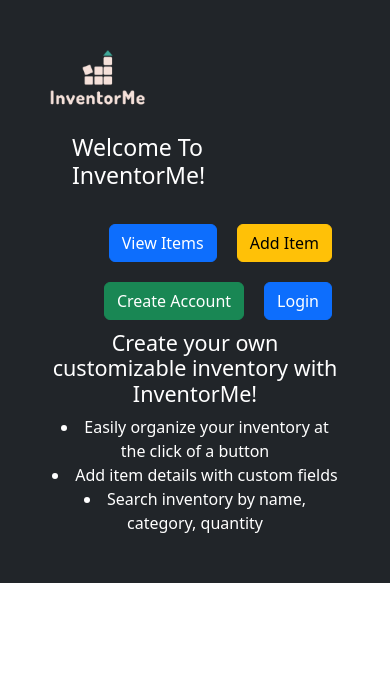
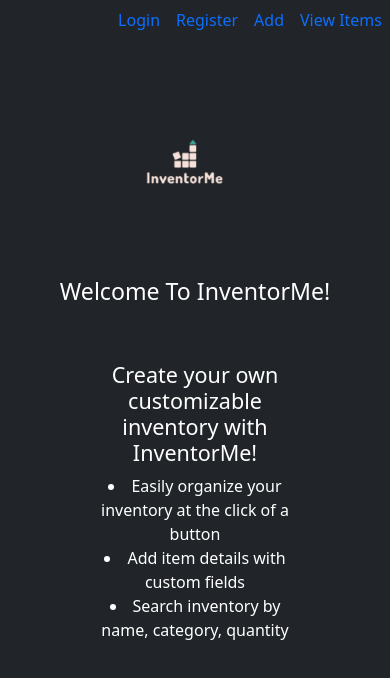
Before and after one commit to LiftOff-AC3/inventorme, a React (Create React App) app in the folder front-end/: page / in a window 390 px wide. Shown: the top 678 px of the page. Built offline with nearby package versions, Linux system fonts and the light colour scheme.

Commit message:
2_Read_Data - Updated ItemsList, Landing, App, App.css, and Navigation to use new navigation setup - kg

```diff
--- a/front-end/src/App.css
+++ b/front-end/src/App.css
@@ -1,38 +1,45 @@
-.App {
-  text-align: center;
+#landing-page {
+display: flex;
+justify-content: space-evenly;
+height: 100vh;
+}
+nav {
+position: fixed;
+top: 0;
+width: 100%;
+}
+.landing-nav {
+display: flex;
+justify-content: flex-end;
+align-content: center;
+}
+.landing-nav-link {
+margin: .5rem;
+}
+.login-nav,
+.register-nav,
+.add-nav{
+display: flex;
+flex-direction: row;
+justify-content: space-between;
+}
+.login-nav-link,
+.register-nav-link,
+.add-nav-link{
+margin: .5rem;
 }
 
-.App-logo {
-  height: 40vmin;
-  pointer-events: none;
+@media(max-width: 800px) {
+#landing-page {
+display: flex;
+flex-direction: column;
+align-items: center;
+text-align: center
+}
+#logo {
+max-width: 80%;
+height: auto;
+
 }
 
-@media (prefers-reduced-motion: no-preference) {
-  .App-logo {
-    animation: App-logo-spin infinite 20s linear;
-  }
 }
-
-.App-header {
-  background-color: #282c34;
-  min-height: 100vh;
-  display: flex;
-  flex-direction: column;
-  align-items: center;
-  justify-content: center;
-  font-size: calc(10px + 2vmin);
-  color: white;
-}
-
-.App-link {
-  color: #61dafb;
-}
-
-@keyframes App-logo-spin {
-  from {
-    transform: rotate(0deg);
-  }
-  to {
-    transform: rotate(360deg);
-  }
-}
--- a/front-end/src/App.js
+++ b/front-end/src/App.js
@@ -1,46 +1,31 @@
-import { useState } from 'react';
+import {
+  BrowserRouter,
+  Routes,
+  Route
+} from "react-router-dom";
 import './App.css';
 import 'bootstrap/dist/css/bootstrap.min.css';
+import Item from "./components/layout/CreateItemForm";
+import ItemsList from "./components/layout/ItemsList";
 import Registration from "./components/layout/Registration";
 import Landing from "./components/layout/Landing";
 import Login from "./components/layout/LoginPage";
-import ItemsList from "./components/layout/ItemsList";
+import Navigation from "./components/layout/Navigation"
 
 function App() {
-
-  const [showLanding, setShowLanding] = useState(true);
-  const [showViewItems, setViewItems] = useState(false);
-  const [showLogin, setShowLogin] = useState(false)
-  const [showRegistration, setShowRegistration] = useState(false);
-
-  function handleLogin() {
-    setShowLogin(true);
-    setShowRegistration(false);
-    setShowLanding(false);
-    setViewItems(false);
-  }
-
-  function handleCreateAccount() {
-    setShowRegistration(true);
-    setShowLogin(false);
-    setShowLanding(false);
-    setViewItems(false);
-  }
-
-  function handleViewItems() {
-    setViewItems(true);
-    setShowRegistration(false);
-    setShowLogin(false);
-    setShowLanding(false);
-  }
-
   return (
-    <>
-      {showLanding && <Landing handleCreateAccount={handleCreateAccount} handleLogin={handleLogin} handleViewItems={handleViewItems} />}
-      {showRegistration && <Registration />}
-      {showLogin && <Login />}
-      {showViewItems && <ItemsList />}
-    </>
+    <div>
+      <BrowserRouter>
+        <Navigation />
+        <Routes>
+          <Route path="/" element={<Landing />} />
+          <Route path="/login" element={<Login />} />
+          <Route path="/register" element={<Registration />} />
+          <Route path="/add" element={<Item />} />
+          <Route path="/items" element={<ItemsList />} />
+        </Routes>
+      </BrowserRouter>
+    </div>
   );
 }
 
--- a/front-end/src/components/layout/ItemsList.js
+++ b/front-end/src/components/layout/ItemsList.js
@@ -1,5 +1,6 @@
 import React, { useEffect, useState } from 'react';
 import axios from 'axios';
+import Table from 'react-bootstrap/Table'
 
 export default function ItemsList() {
 	const [items, setItems] = useState(null);
@@ -20,7 +21,7 @@ export default function ItemsList() {
 
 	return (
 		<>
-			<div data-testid="items-list">
+			<div id='items-view-page'>
 				<h1 className="m-5 text-center">Items List</h1>
 			</div>
 			<div className='item-list-table m-5'>
--- a/front-end/src/components/layout/Landing.js
+++ b/front-end/src/components/layout/Landing.js
@@ -1,29 +1,19 @@
-import React, { useState } from 'react';
+import React from "react";
 
-
-const Landing = (props) => {
-	function handleCreateAccount() {
-		props.handleCreateAccount();
-	}
-
-	function handleLogin() {
-		props.handleLogin();
-	}
-
-	function handleViewItems() {
-		props.handleViewItems();
-	}
-
+export default function Landing() {
 	return (
-		<div>
-			<div id='landing-page' className='bg-dark text-white p-5'>
-				<img src='logo_transparent.png' alt='logo' className="float-start"></img>
-				<h3 className='float-start m-4'>Welcome To InventorMe!</h3>
-				<button className="float-end btn btn-warning" id='addItem' type='submit' style={{ margin: '10px' }}>Add Item</button>
-				<button className=" float-end btn btn-primary" id='login' onClick={handleViewItems} style={{ margin: '10px' }}>View Items</button>
-				<button className=" float-end btn btn-primary" id='login' onClick={handleLogin} style={{ margin: '10px' }}>Login</button>
-				<button className="float-end btn btn-success" id='createAccount' onClick={handleCreateAccount} style={{ margin: '10px' }}>Create Account</button>
+		<>
+			<div id="landing-page" className="bg-dark text-white p-5">
+				<div id="landing-left-col">
+					<img
+						id="logo"
+						src="logo_transparent.png"
+						alt="logo"
+						className="float-start"
+					></img>
 				</div>
+				<div id="landing-right-col">
+					<h3 className="text-center">Welcome To InventorMe!</h3>
 					<p className="bg-dark text-white p-5 text-center">
 						<h4>Create your own customizable inventory with InventorMe!</h4>
 						<li>Easily organize your inventory at the click of a button</li>
@@ -31,7 +21,7 @@ const Landing = (props) => {
 						<li>Search inventory by name, category, quantity</li>
 					</p>
 				</div>
+			</div>
+		</>
 	);
-};
-
-export default Landing;
+}
--- /dev/null
+++ b/front-end/src/components/layout/Navigation.js
@@ -0,0 +1,105 @@
+import React from "react";
+import {
+	Link,
+	useLocation
+} from "react-router-dom";
+
+export default function Navigation() {
+	const location = useLocation();
+	const isRegistrationPage = location.pathname === "/register";
+	const isLoginPage = location.pathname === "/login";
+	const isAddItemPage = location.pathname === "/add";
+	const isItemsViewPage = location.pathname === "/items";
+	const isLandingPage = location.pathname === "/";
+
+	const linkStyle = {
+		textDecoration: "none"
+	};
+
+	return (
+		<nav>
+			<div>
+				{isLandingPage && (
+					<div class="landing-nav">
+						<Link class="landing-nav-link" to="/login" style={linkStyle}>
+							Login
+						</Link>
+						<Link class="landing-nav-link" to="/register" style={linkStyle}>
+							Register
+						</Link>
+						<Link class="landing-nav-link" to="/add" style={linkStyle}>
+							Add
+						</Link>
+						<Link class="landing-nav-link" to="/items" style={linkStyle}>
+							View Items
+						</Link>
+					</div>
+				)}
+
+				{isLoginPage && (
+					<div class="login-nav">
+						<Link class="login-nav-link" to="/" style={linkStyle}>
+							<img
+								id="logo"
+								src="logo_transparent.png"
+								alt="logo"
+								className="float-start"
+							></img>
+						</Link>
+						<Link class="login-nav-link" to="/register" style={linkStyle}>
+							Register
+						</Link>
+					</div>
+				)}
+
+				{isRegistrationPage && (
+					<div class="register-nav">
+						<Link class="register-nav-link" to="/" style={linkStyle}>
+							<img
+								id="logo"
+								src="logo_transparent.png"
+								alt="logo"
+								className="float-start"
+							></img>
+						</Link>
+						<Link class="register-nav-link" to="/login" style={linkStyle}>
+							Login
+						</Link>
+					</div>
+				)}
+
+				{isAddItemPage && (
+					<div class="add-nav">
+						<Link class="add-nav-link" to="/" style={linkStyle}>
+							<img
+								id="logo"
+								src="logo_transparent.png"
+								alt="logo"
+								className="float-start"
+							></img>
+						</Link>
+						<Link class="add-nav-link" to="" style={linkStyle}>
+							Log Out
+						</Link>
+					</div>
+				)}
+
+				{isItemsViewPage && (
+					<div class="add-nav">
+						<Link class="add-nav-link" to="/" style={linkStyle}>
+							<img
+								id="logo"
+								src="logo_transparent.png"
+								alt="logo"
+								className="float-start"
+							></img>
+						</Link>
+						<Link class="add-nav-link" to="" style={linkStyle}>
+							Log Out
+						</Link>
+					</div>
+				)}
+			</div>
+		</nav>
+	);
+}
```
Lines whose indentation alone changed are shown as unchanged.
